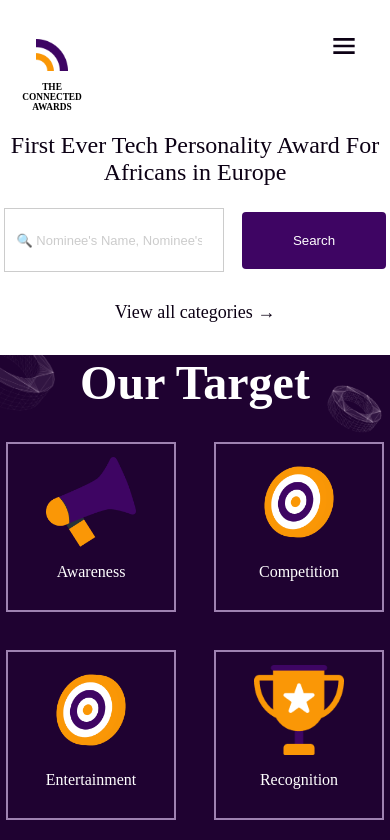
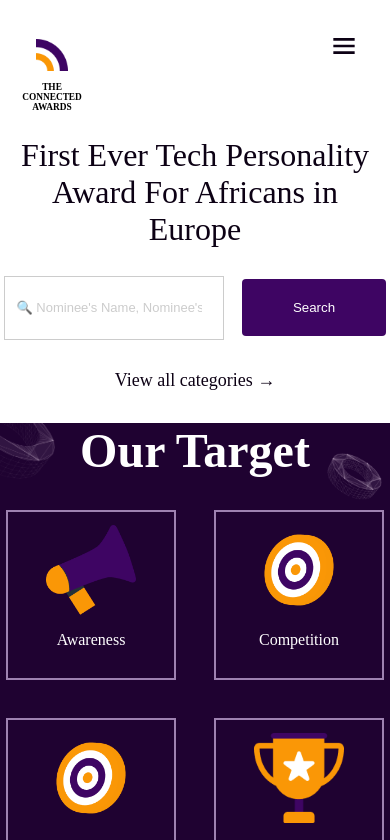
Before and after one commit to Mayorhack/TuTN, a React (Create React App) app: page / in a window 390 px wide. Shown: the top 840 px of the page. Built offline with nearby package versions, Linux system fonts and the light colour scheme.

Commit message:
Update App.css

```diff
--- a/src/App.css
+++ b/src/App.css
@@ -760,7 +760,7 @@ select {
     display: block;
   }
   .header h1 {
-    font-size: 24px;
+    font-size: 32px;
     padding: 6px;
   }
   .navbar {
@@ -969,11 +969,13 @@ select {
     gap: 16px;
     font-size: 16px;
   }
-  .stack {
+  .categories .stack {
     width: 183px;
     aspect-ratio: 1;
     justify-content:center;
+    align-items:center;
   }
+  .categories p{font-size:18px;}
   .vote {
     width: 382px;
     aspect-ratio: 1;
```
